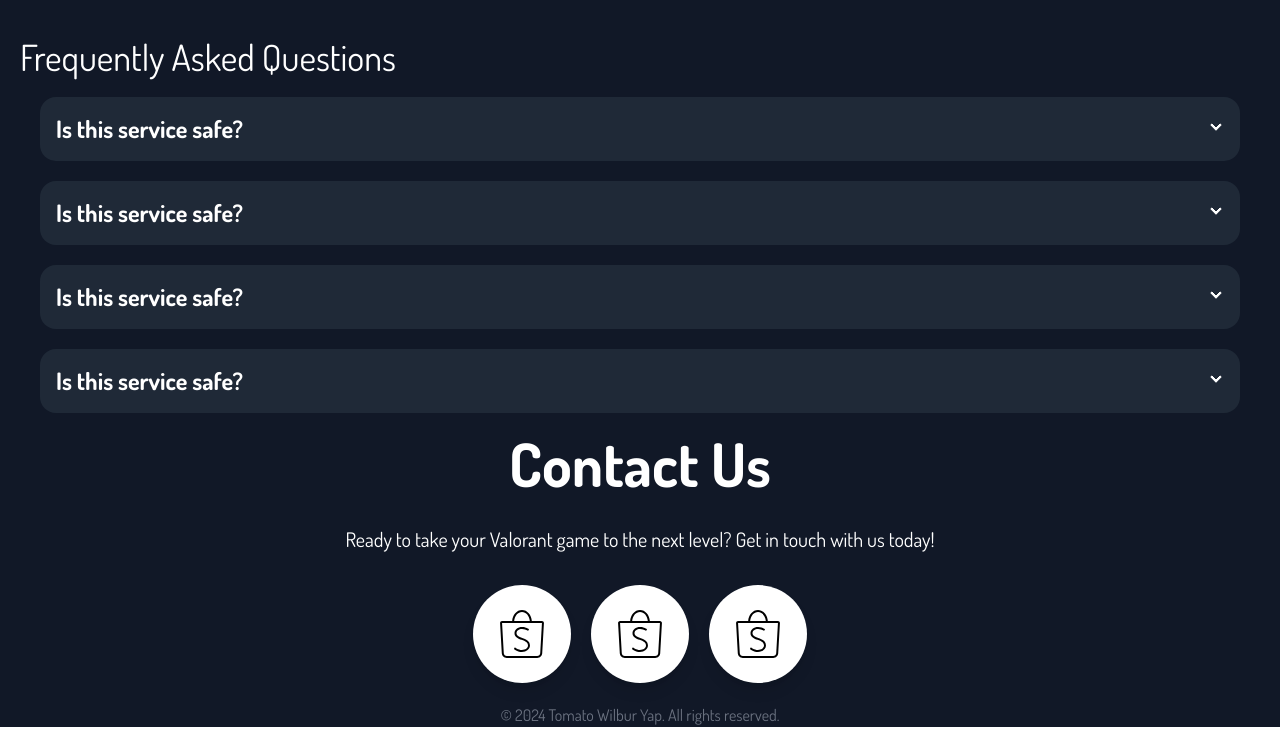
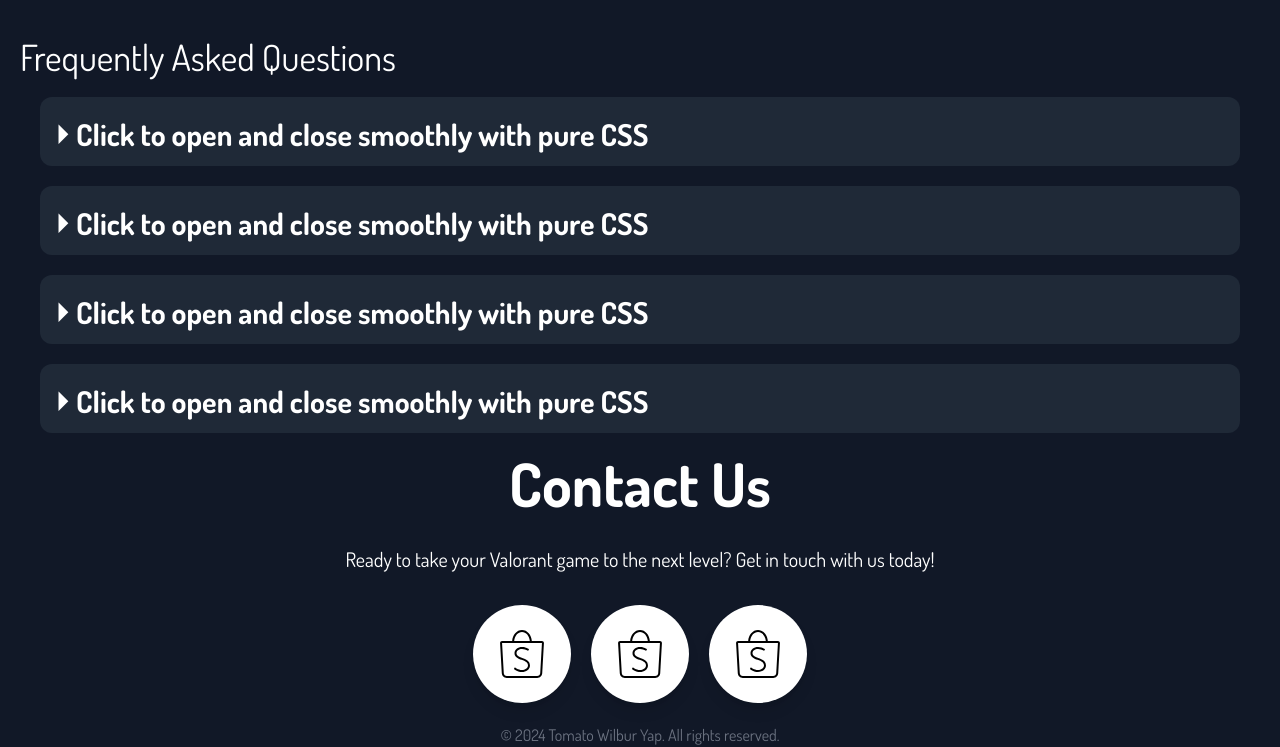
Before and after one commit to minegrass/my-astro-portfolio, an Astro site: page /services/valorant/boost in a window 1280 px wide. Shown: the part 1112-1859 px from the top of the page. Built offline with nearby package versions, Linux system fonts and the light colour scheme; Astro itself is replaced by a stand-in of ours; a web font is replaced by a local one.

Commit message:
QnABar - Valorant Boosting Services

```diff
--- a/src/components/services/valorant/QnABar.astro
+++ b/src/components/services/valorant/QnABar.astro
@@ -2,17 +2,88 @@
 interface Props {
     question: string;
     answer: string;
+    id: string;
 }
 
-const { question, answer } = Astro.props;
+const { question, answer, id } = Astro.props;
 ---
 
-<div
-    class="collapse collapse-arrow bg-gray-800 hover:bg-gray-700 transition-all ease-in-out"
->
-    <input type="checkbox" />
-    <div class="collapse-title text-2xl font-bold">{question}</div>
-    <div class="collapse-content">
-        <p class="text-lg">{answer}</p>
-    </div>
+<div class="bg-gray-800 hover:bg-gray-700 rounded-xl">
+    <input type="checkbox" name="detail-one" id={id} />
+    <details open>
+        <summary>
+            <label for={id} class="text-3xl font-bold px-5"
+                >Click to open and close smoothly with pure CSS</label
+            >
+        </summary>
+        <div class="content">
+            <p class="m-2 text-xl">
+                Lorem ipsum dolor, sit amet consectetur adipisicing elit. Vero,
+                maxime modi error facilis quidem dolores temporibus consequuntur
+                aut ratione aperiam!
+            </p>
+        </div>
+    </details>
 </div>
+
+<style>
+    details {
+        box-sizing: border-box;
+        margin-top: 5px;
+        transition: max-height 200ms ease-out;
+        max-height: 4rem; /* Set a max-height value just enough to show the summary content */
+        overflow: hidden; /* Hide the rest of the content */
+    }
+
+    summary {
+        display: block; /* This hides the summary's ::marker pseudo-element */
+    }
+
+    input {
+        display: none; /* Hide the checkbox element */
+    }
+
+    /* <label> element to check the checkbox */
+    label {
+        position: relative;
+        display: flex;
+        align-items: center;
+        padding-left: 1rem;
+
+        height: 4rem; /* This height value must be equal to max-height value of <details> element  */
+    }
+
+    label:hover {
+        cursor: pointer;
+    }
+
+    label::before {
+        content: "⏵";
+        font-size: 1.5rem;
+        height: 4rem;
+        display: flex;
+        align-items: center;
+        margin-right: 0.5rem;
+        transition: rotate 200ms 400ms ease-out;
+    }
+
+    div.content {
+        padding: 0 10px;
+    }
+
+    /* Here you can choose two approaches to animate <details> element:
+        1) Use adjacent sibling combinator (+)
+        2) Use :has() pseudo-class, but this might not work in Firefox.
+      */
+
+    input:checked + details,
+    details:has(input:checked) {
+        max-height: 8em; /* Set a max-height value enough to show all the content */
+    }
+
+    input:checked + details label::before,
+    details:has(input:checked) label::before {
+        rotate: 90deg;
+        transition: rotate 200ms ease-out;
+    }
+</style>
--- a/src/layouts/ValorantLayout.astro
+++ b/src/layouts/ValorantLayout.astro
@@ -128,6 +128,9 @@ const currentYear = new Date().getFullYear();
     </footer>
     <GoUpBtn />
     <style is:global>
+      .text-shadow-normal {
+        text-shadow: 3px 4px 7px rgba(81, 67, 21, 0.8);
+      }
       .valo-font {
         font-family: "VALORANT", sans-serif;
       }
--- /dev/null
+++ b/src/pages/index.astro
@@ -0,0 +1,9 @@
+---
+import Layout from "../layouts/Layout.astro";
+---
+
+<Layout title="Tomato Wilbur Yap">
+    <h1>Hello</h1>
+    <a href="/services/valorant">Valorant Services</a>
+    <a href="/services/web-design">Web Design Services</a>
+</Layout>
--- a/src/pages/services/valorant/boost.astro
+++ b/src/pages/services/valorant/boost.astro
@@ -9,7 +9,9 @@ import QnABar from "../../../components/services/valorant/QnABar.astro";
   <main>
     <!-- top banner -->
     <div class="font-bold">
-      <div class="justify-center flex flex-col items-center bg-red-500 py-10">
+      <div
+        class="justify-center flex flex-col items-center bg-red-500 py-10 text-shadow-normal"
+      >
         <h1 class="text-8xl">
           <span class="valo-font">Tom</span> Valorant Boosting
         </h1>
@@ -73,23 +75,27 @@ import QnABar from "../../../components/services/valorant/QnABar.astro";
   <!-- QnA -->
   <div>
     <h2 class="text-4xl ml-5 mb-5">Frequently Asked Questions</h2>
-    <div class="flex flex-col justify-center items-center gap-y-5 mx-10">
+    <div class="flex flex-col gap-y-5 mx-10">
       <QnABar
+        id="one"
         question="Is this service safe?"
         answer="Yes, we are a professional Valorant boosting service provider in Malaysia. We have been in the business for years and have served hundreds of customers. "
       />
 
       <QnABar
+        id="two"
         question="Is this service safe?"
         answer="Yes, we are a professional Valorant boosting service provider in Malaysia. We have been in the business for years and have served hundreds of customers. "
       />
 
       <QnABar
+        id="three"
         question="Is this service safe?"
         answer="Yes, we are a professional Valorant boosting service provider in Malaysia. We have been in the business for years and have served hundreds of customers. "
       />
 
       <QnABar
+        id="four"
         question="Is this service safe?"
         answer="Yes, we are a professional Valorant boosting service provider in Malaysia. We have been in the business for years and have served hundreds of customers. "
       />
--- a/tailwind.config.mjs
+++ b/tailwind.config.mjs
@@ -4,5 +4,5 @@ export default {
 	theme: {
 		extend: {},
 	},
-	plugins: [require("daisyui")],
+	plugins: [],
 }
```
